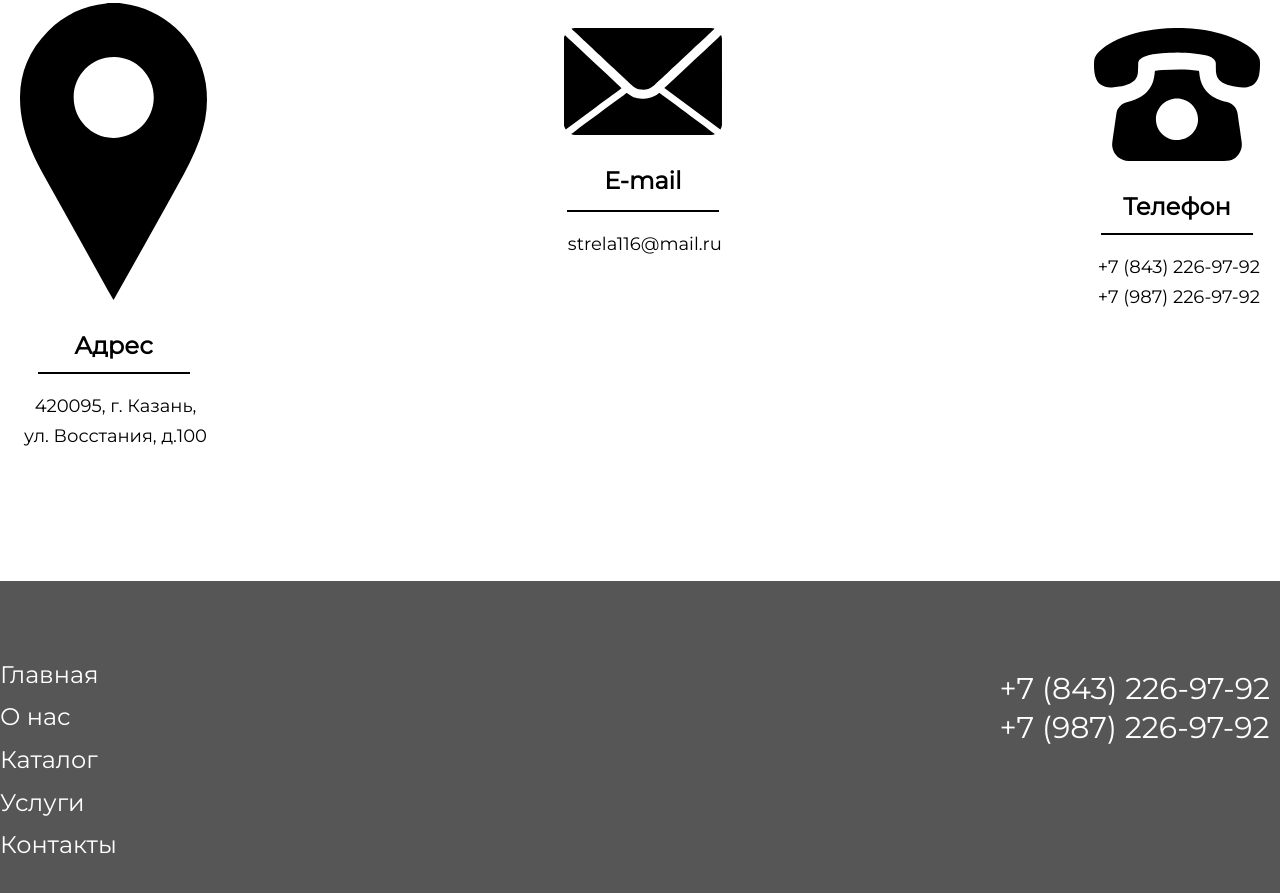
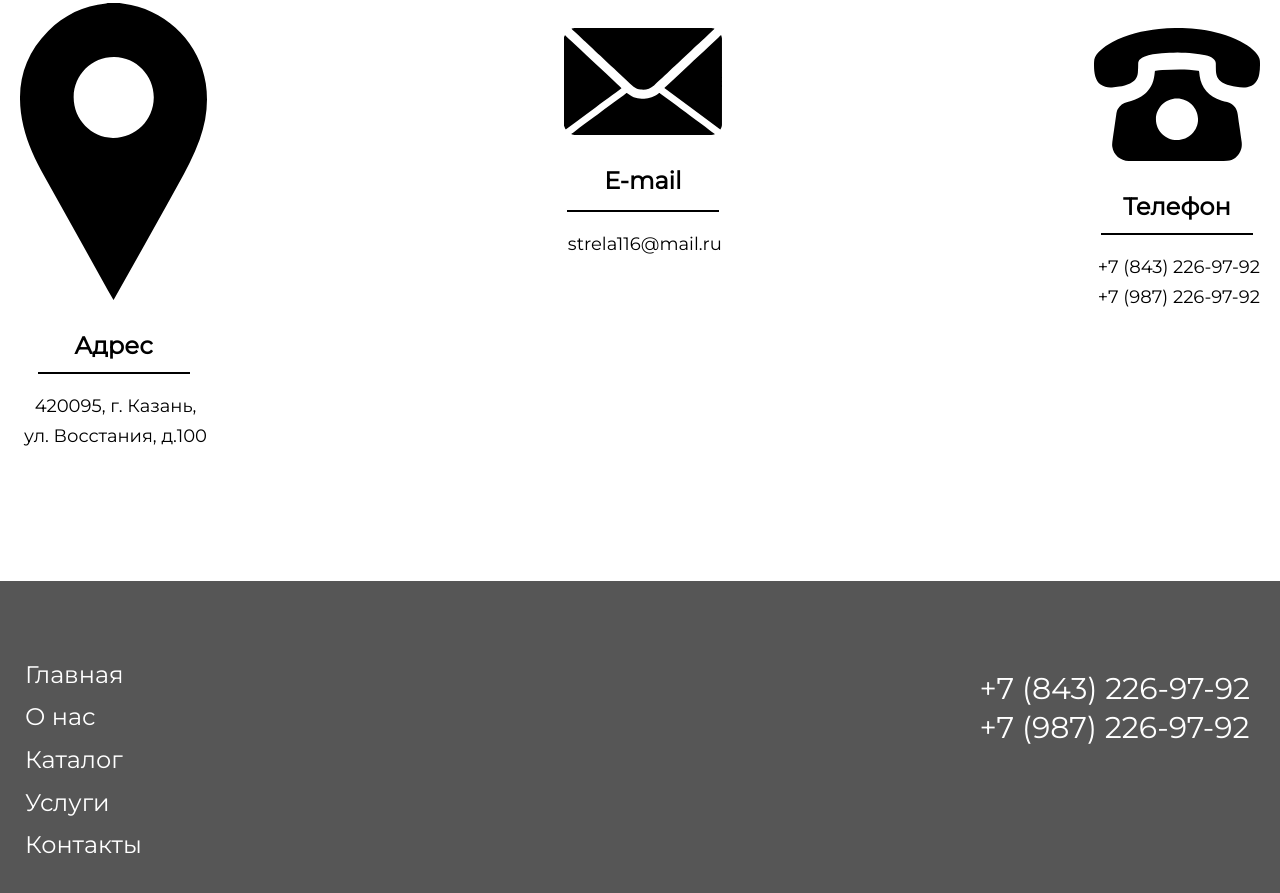
Before and after one commit to Anotonidis/Arrow, a plain HTML site: page index.html in a window 1280 px wide. Shown: the part 3607-4500 px from the top of the page. Drawn offline with Linux system fonts and the light colour scheme.

Commit message:
Update style.css

```diff
--- a/css/style.css
+++ b/css/style.css
@@ -243,7 +243,7 @@ a {
 }
 
 .footer-wrapper {
-	width: 1300px;
+	width: 100%;
 	margin: 0 auto;
 	display: flex;
 	justify-content: space-between;
@@ -251,7 +251,7 @@ a {
 
 .footer-list {
 	list-style: none;
-	padding-left: 0;
+	padding-left: 25px;
 	margin-top: 65px;
 }
 
```
